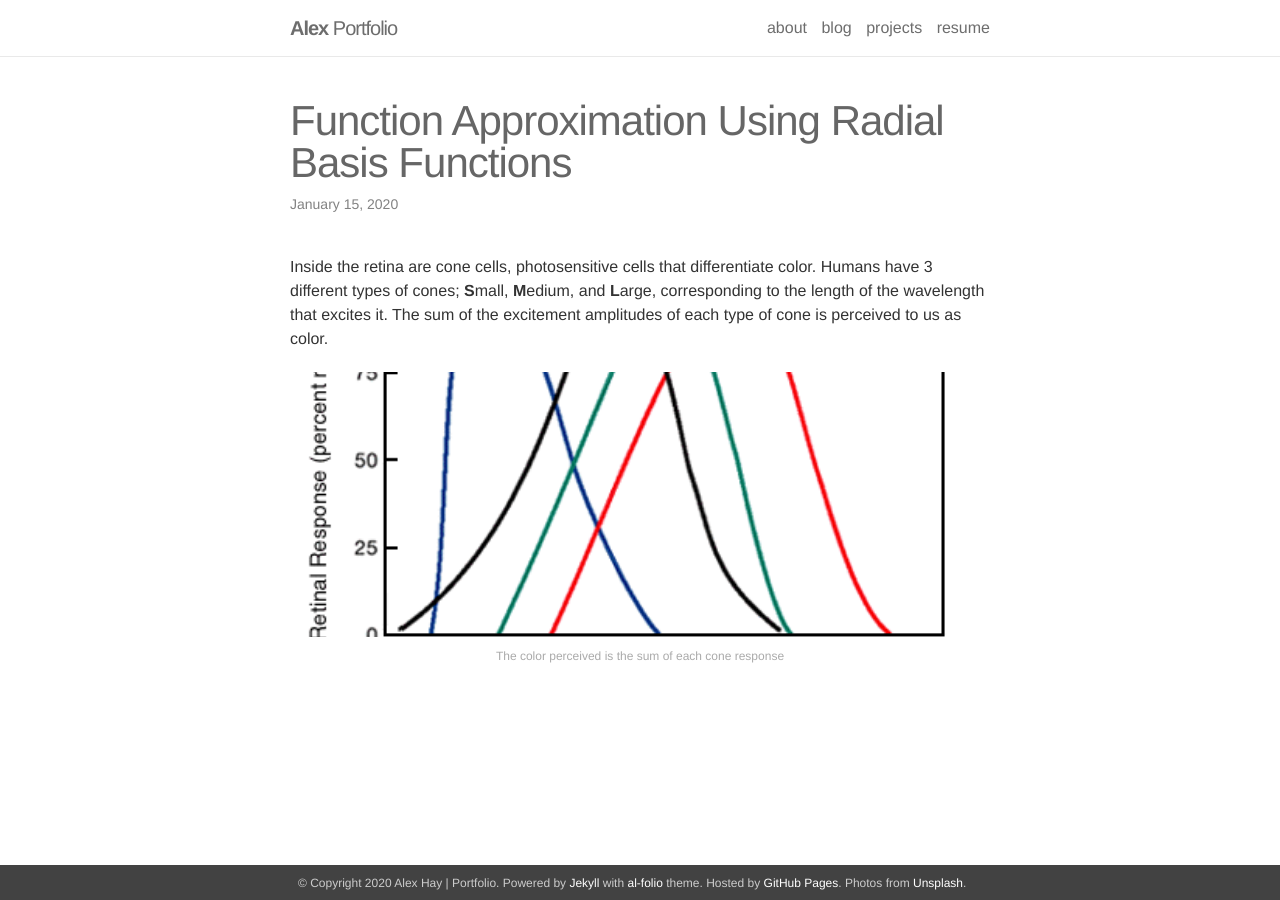
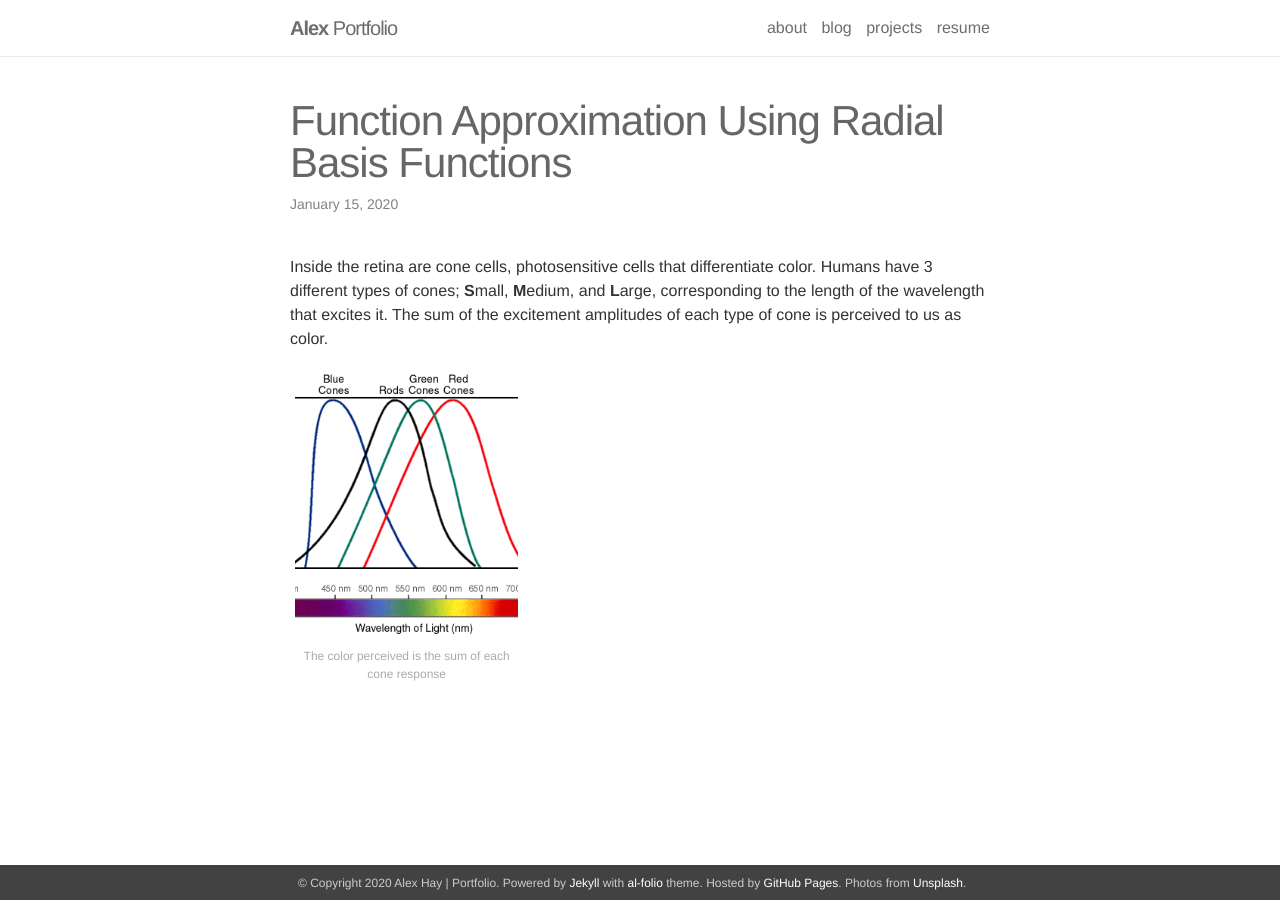
Before and after one commit to an-minyoung/an-minyoung.github.io, a Jekyll site: the page built from _posts/2020-01-15-radial_basis_functions.markdown, in a window 1280 px wide. Built offline with Jekyll 4.4.1, drawn with Linux system fonts in a browser that asks for light colours; nearby versions of some CDN libraries.

Commit message:
col three to col one

```diff
--- a/_posts/2020-01-15-radial_basis_functions.markdown
+++ b/_posts/2020-01-15-radial_basis_functions.markdown
@@ -7,29 +7,8 @@ description: Using radial basis functions to approximate a linear mapping
 Inside the retina are cone cells, photosensitive cells that differentiate color. Humans have 3 different types of cones; **S**mall, **M**edium, and **L**arge, corresponding to the length of the wavelength that excites it. The sum of the excitement amplitudes of each type of cone is perceived to us as color.
 
 <div class="img_row">
-    <img class="col three" src="{{ site.baseurl }}/assets/img/Figure_5.png">
+    <img class="col one" src="{{ site.baseurl }}/assets/img/Figure_5.png">
 </div>
-<div class="col three caption">
+<div class="col one caption">
     The color perceived is the sum of each cone response
 </div>
-
-
-<!-- <div class="img_row">
-    <img class="col three" src="{{ site.baseurl }}/assets/img/7.jpg">
-</div>
-<div class="col three caption">
-    A simple, elegant caption looks good between image rows, after each row, or doesn't have to be there at all.
-</div>
-<div class="img_row">
-    <img class="col two first" src="{{ site.baseurl }}/assets/img/8.jpg">
-    <img class="col one last" src="{{ site.baseurl }}/assets/img/10.jpg">
-</div>
-
-Slow-carb four dollar toast Helvetica pop-up. Kale chips next level literally trust fund Pitchfork. Jean shorts Pinterest beard, farm-to-table irony craft beer swag tofu 8-bit Banksy. Quinoa forage fanny pack, pug hashtag Echo Park heirloom Schlitz tote bag artisan Neutra mumblecore 90's shabby chic raw denim.
-
-
-<div class="img_row">
-    <img class="col one first" src="{{ site.baseurl }}/assets/img/11.jpg">
-    <img class="col one" src="{{ site.baseurl }}/assets/img/12.jpg">
-    <img class="col one last" src="{{ site.baseurl }}/assets/img/7.jpg">
-</div> -->
```
